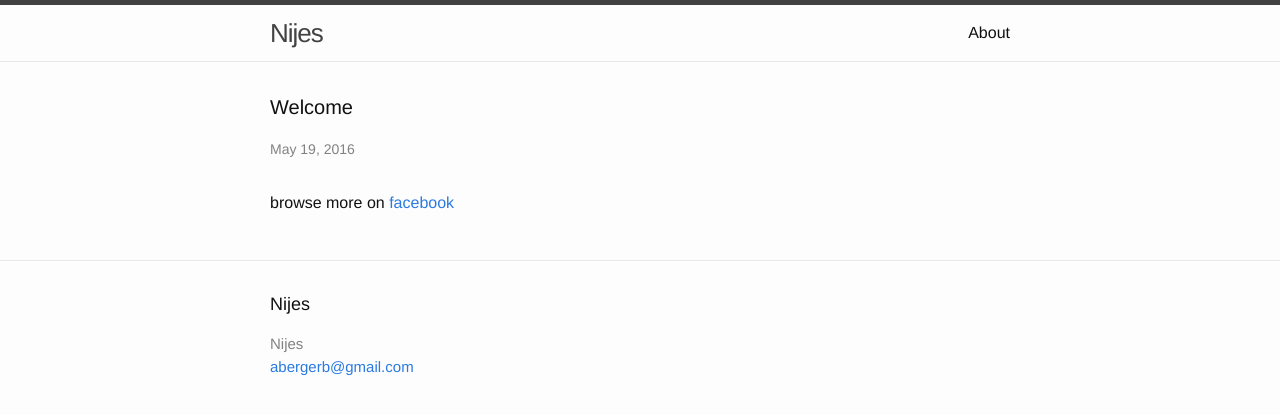
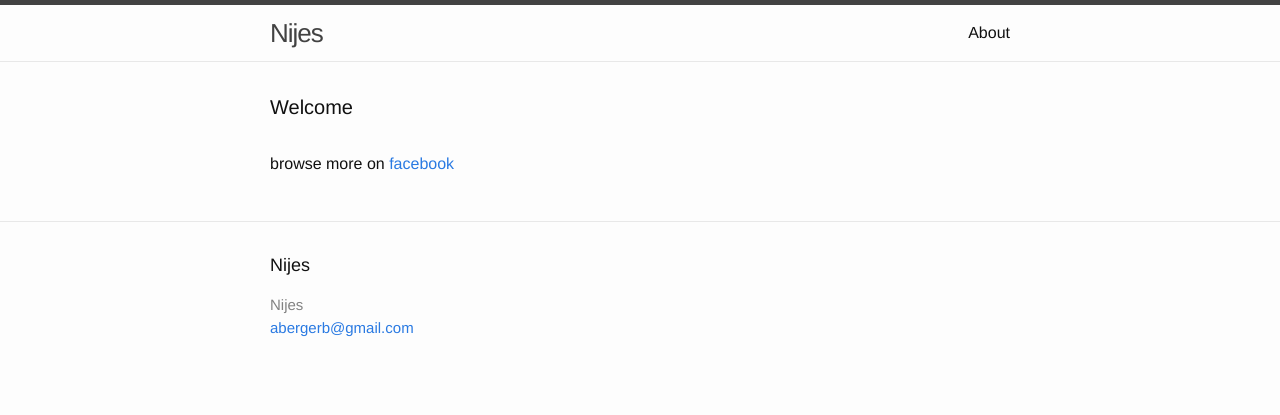
Before and after one commit to abergerb/abergerb.github.io, a Jekyll site: the page built from index.html, in a window 1280 px wide. Shown: the top 415 px of the page. Built offline with Jekyll 4.4.1, drawn with Linux system fonts in a browser that asks for light colours.

Commit message:
Update index.html

```diff
--- a/index.html
+++ b/index.html
@@ -9,7 +9,7 @@ layout: default
   <ul class="post-list">
     {% for post in site.posts %}
       <li>
-        <span class="post-meta">{{ post.date | date: "%b %-d, %Y" }}</span>
+        <span class="post-meta">{{ date | date: "%b %-d, %Y" }}</span>
       </li>
     {% endfor %}
   </ul>
```
